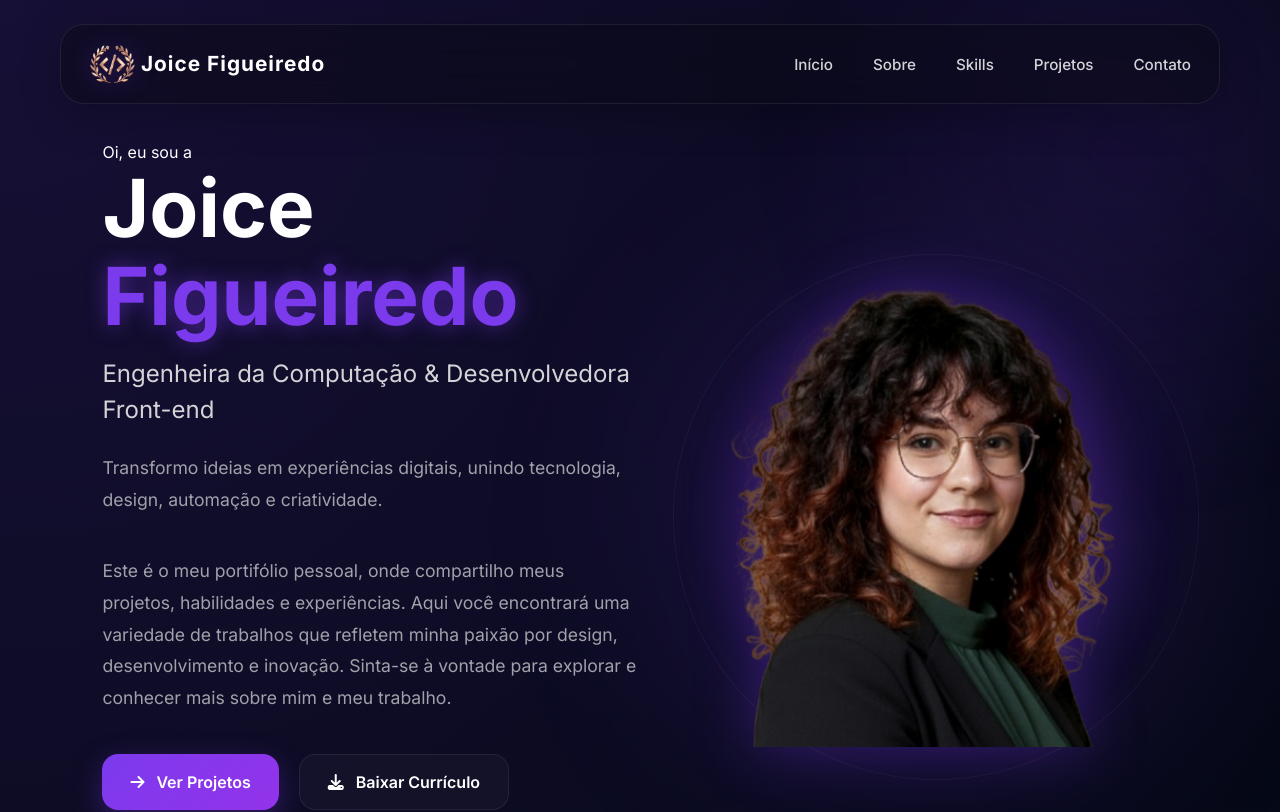
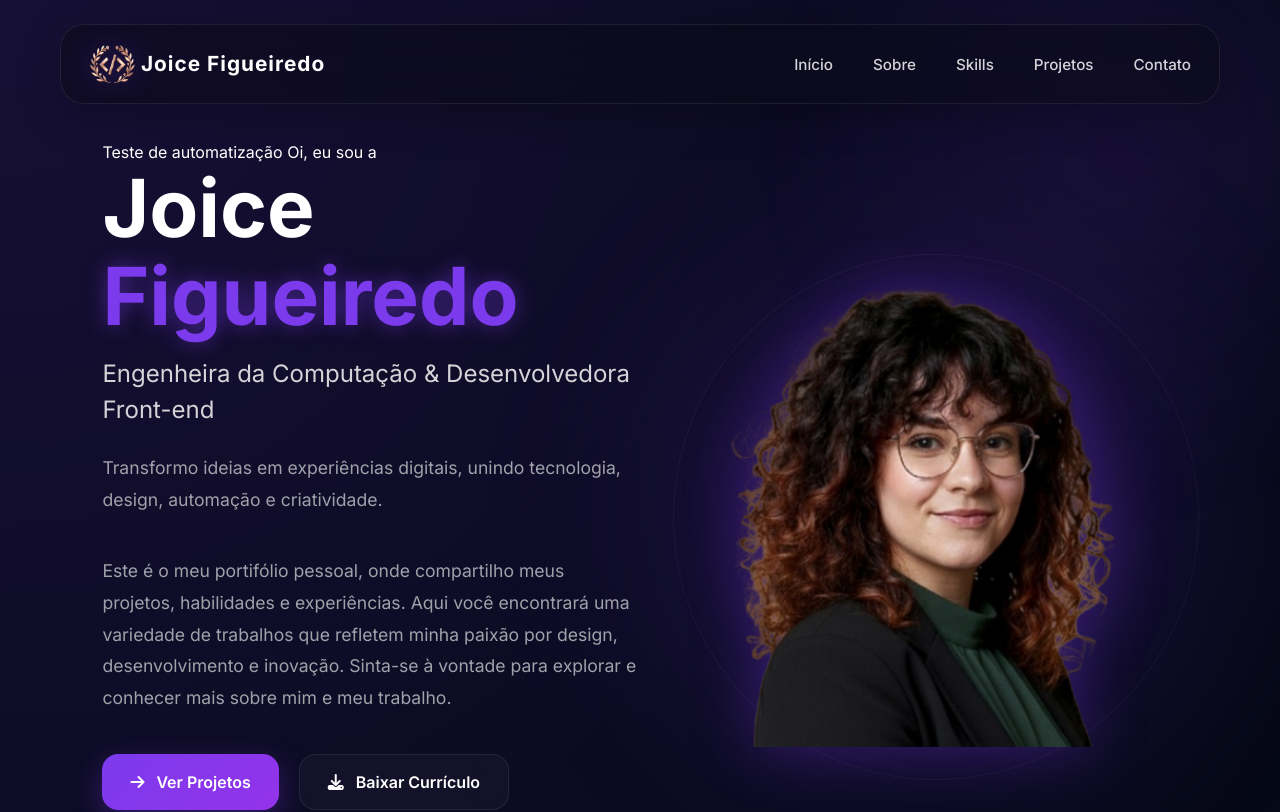
Before and after one commit to JoyFigueiredo/universal-ui-kit, an Angular app in the folder packages/angular-ui/: page / in a window 1280 px wide. Shown: the top 812 px of the page. Built offline with nearby package versions, Linux system fonts and the light colour scheme.

Commit message:
Automatizando para o portifolio

```diff
--- a/packages/angular-ui/src/app/pages/home/home.component.html
+++ b/packages/angular-ui/src/app/pages/home/home.component.html
@@ -2,7 +2,7 @@
     <section id="home">
 
         <div id="cta">
-
+            Teste de automatização
             <span class="intro-text">
                 Oi, eu sou a
             </span>
```
